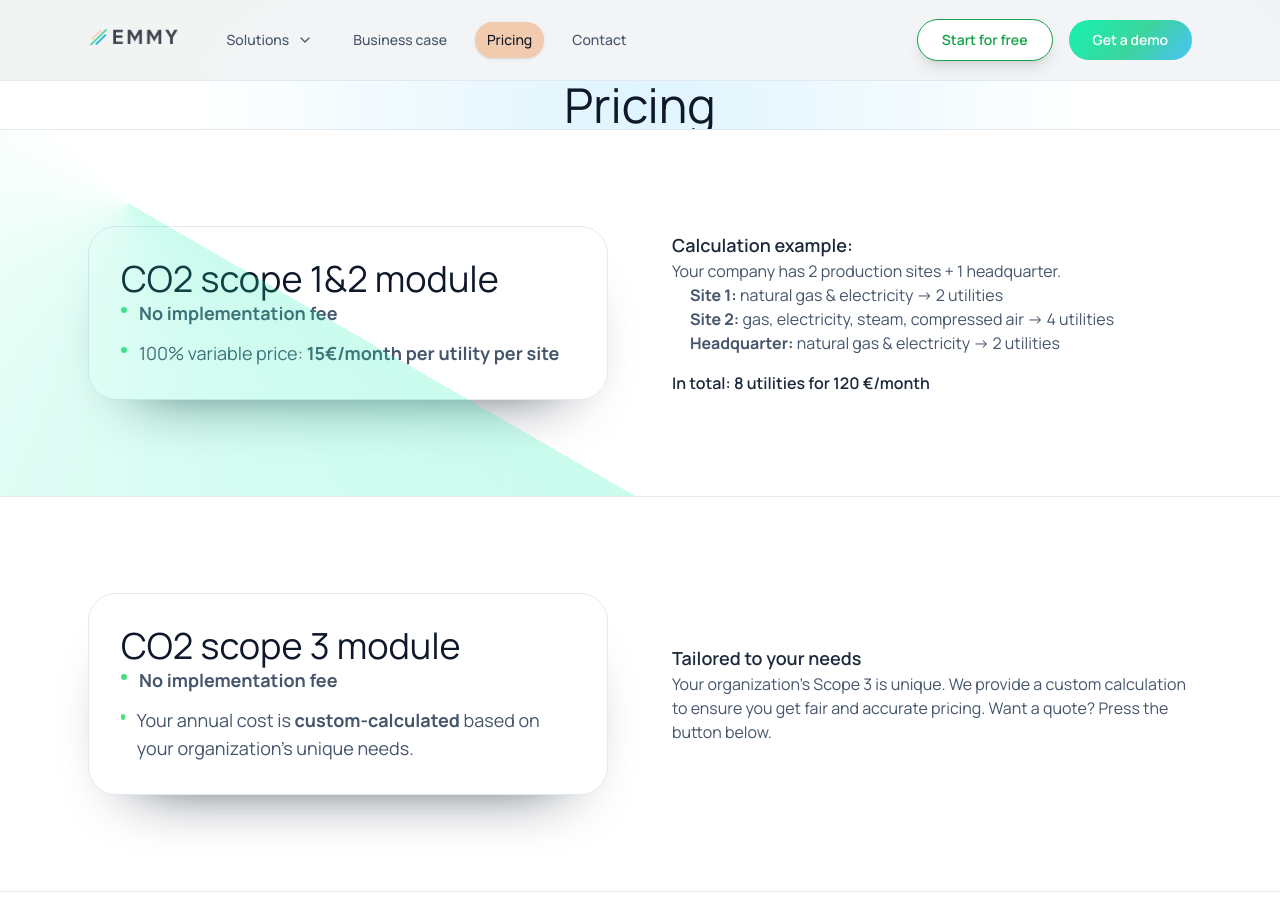
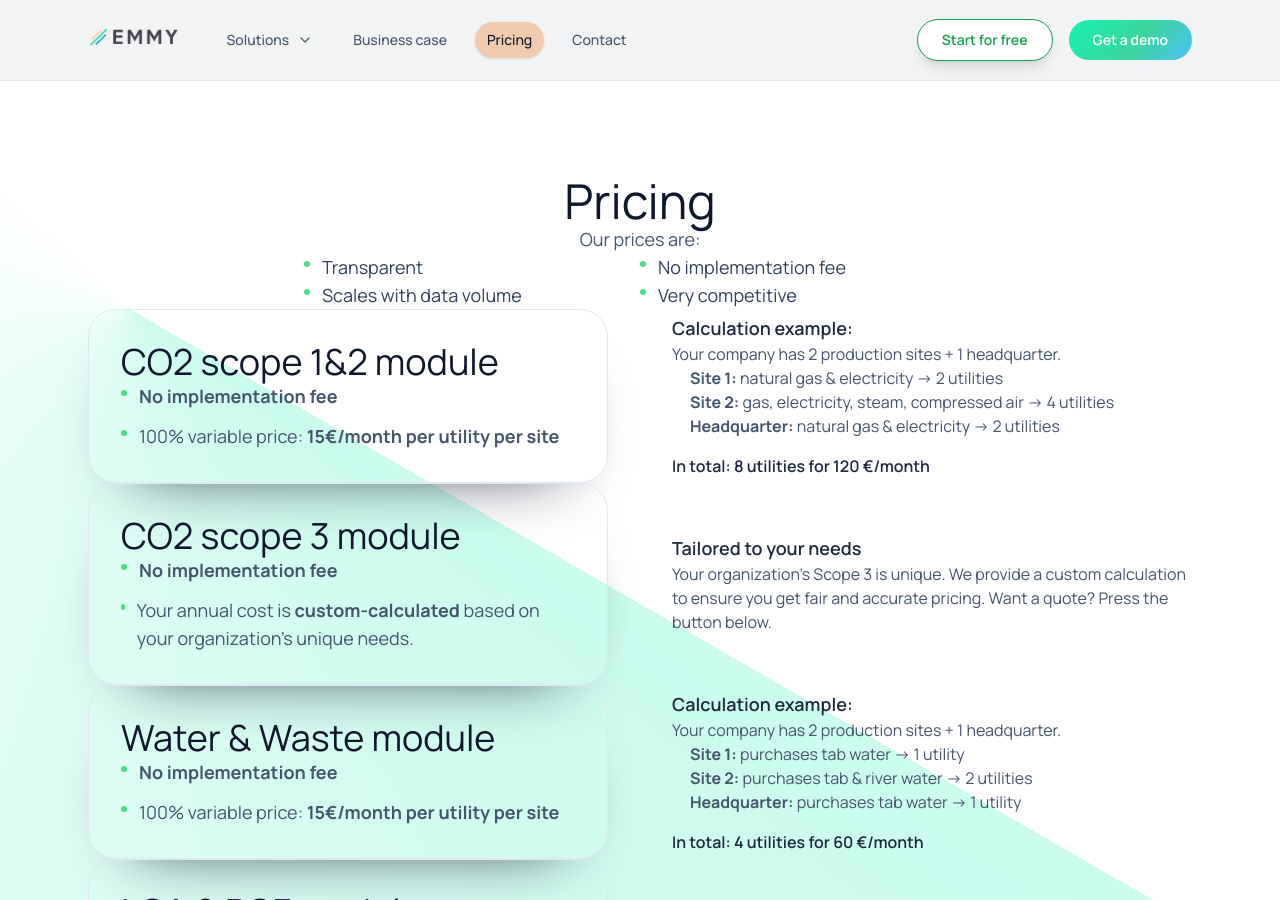
Before and after one commit to emmy-earth/promo-website, a Jekyll site: the page built from mission.html, in a window 1280 px wide and 900 px high. Built offline with Jekyll 4.4.1, drawn with Linux system fonts in a browser that asks for light colours; nearby versions of some CDN libraries; comment, search, counter and statistics services are not loaded.

Commit message:
Update mission.html

```diff
--- a/mission.html
+++ b/mission.html
@@ -4,34 +4,36 @@ title: "Pricing - Emmy.earth"
 description: "Learn about Emmy.earth's price to make carbon accounting effortless through automated, AI-powered sustainability data management platforms."
 ---
 
-<!-- Main Title Section -->
-<section class="relative overflow-hidden bg-white pt-24 pb-12 text-slate-900">
-  <div class="pointer-events-none absolute inset-0 bg-[radial-gradient(circle_at_center,rgba(56,189,248,0.18),rgba(22,242,176,0)_70%)] opacity-90"></div>
-  <div class="relative mx-auto max-w-4xl px-6 text-center" data-animate>
+<section class="relative overflow-hidden bg-white py-24 text-slate-900">
+  <!-- Single background for the entire page -->
+  <div class="pointer-events-none absolute inset-0 bg-[conic-gradient(from_120deg_at_10%_20%,rgba(16,240,176,0.22),rgba(16,240,176,0)_55%)]"></div>
+
+  <div class="relative mx-auto max-w-6xl px-6">
+    <!-- New Title and Intro Section -->
+    <div class="space-y-8 text-center mb-24" data-animate>
       <h1 class="font-light text-4xl text-slate-900 sm:text-5xl">Pricing</h1>
+      <p class="text-lg text-slate-600">Our prices are:</p>
+      <div class="mx-auto max-w-2xl">
+        <ul class="grid grid-cols-1 sm:grid-cols-2 gap-x-8 gap-y-3 text-left text-lg text-slate-700">
+          <li class="flex items-start gap-3"><span class="mt-2 h-1.5 w-1.5 flex-shrink-0 rounded-full bg-emerald-400"></span><span>Transparent</span></li>
+          <li class="flex items-start gap-3"><span class="mt-2 h-1.5 w-1.5 flex-shrink-0 rounded-full bg-emerald-400"></span><span>No implementation fee</span></li>
+          <li class="flex items-start gap-3"><span class="mt-2 h-1.5 w-1.5 flex-shrink-0 rounded-full bg-emerald-400"></span><span>Scales with data volume</span></li>
+          <li class="flex items-start gap-3"><span class="mt-2 h-1.5 w-1.5 flex-shrink-0 rounded-full bg-emerald-400"></span><span>Very competitive</span></li>
+        </ul>
       </div>
-</section>
+    </div>
 
-<!-- Scope 1&2 Section -->
-<section class="relative overflow-hidden border-t border-slate-200 bg-white py-24 text-slate-900">
-  <div class="pointer-events-none absolute inset-0 bg-[conic-gradient(from_120deg_at_10%_20%,rgba(16,240,176,0.22),rgba(16,240,176,0)_55%)]"></div>
-  <div class="mx-auto max-w-6xl px-6">
+    <!-- Wrapper for all pricing modules -->
+    <div class="space-y-24">
+      <!-- Scope 1&2 Module -->
       <div class="grid grid-cols-1 lg:grid-cols-2 gap-16 items-center">
-      <!-- Left Box -->
         <div class="rounded-3xl border border-slate-200 bg-slate-50/80 p-8 shadow-card h-full" data-animate>
           <h2 class="font-light text-3xl text-slate-900 sm:text-4xl mb-6">CO2 scope 1&2 module</h2>
           <ul class="space-y-3 text-lg text-slate-600">
-          <li class="flex items-start gap-3">
-            <span class="mt-2 h-1.5 w-1.5 flex-shrink-0 rounded-full bg-emerald-400"></span>
-            <span><strong>No implementation fee</strong></span>
-          </li>
-          <li class="flex items-start gap-3">
-            <span class="mt-2 h-1.5 w-1.5 flex-shrink-0 rounded-full bg-emerald-400"></span>
-            <span>100% variable price: <strong>15€/month per utility per site</strong></span>
-          </li>
+            <li class="flex items-start gap-3"><span class="mt-2 h-1.5 w-1.5 flex-shrink-0 rounded-full bg-emerald-400"></span><span><strong>No implementation fee</strong></span></li>
+            <li class="flex items-start gap-3"><span class="mt-2 h-1.5 w-1.5 flex-shrink-0 rounded-full bg-emerald-400"></span><span>100% variable price: <strong>15€/month per utility per site</strong></span></li>
           </ul>
         </div>
-      <!-- Right Text -->
         <div data-animate data-delay="0.1s">
           <h4 class="font-semibold text-lg text-slate-800 mb-4">Calculation example:</h4>
           <p class="text-slate-600 mb-4">Your company has 2 production sites + 1 headquarter.</p>
@@ -43,57 +45,31 @@ description: "Learn about Emmy.earth's price to make carbon accounting effortles
           <p class="mt-4 font-semibold text-slate-800">In total: 8 utilities for 120 €/month</p>
         </div>
       </div>
-  </div>
-</section>
 
-<!-- Scope 3 Section -->
-<section class="relative overflow-hidden border-t border-slate-200 bg-white py-24 text-slate-900">
-  <div class="pointer-events-none absolute inset-0 bg-[radial-gradient(circle_at_top_right,rgba(56,189,248,0.18),rgba(22,242,176,0)_70%)]"></div>
-  <div class="mx-auto max-w-6xl px-6">
+      <!-- Scope 3 Module -->
       <div class="grid grid-cols-1 lg:grid-cols-2 gap-16 items-center">
-      <!-- Left Box -->
         <div class="rounded-3xl border border-slate-200 bg-slate-50/80 p-8 shadow-card h-full" data-animate>
           <h2 class="font-light text-3xl text-slate-900 sm:text-4xl mb-6">CO2 scope 3 module</h2>
           <ul class="space-y-3 text-lg text-slate-600">
-          <li class="flex items-start gap-3">
-            <span class="mt-2 h-1.5 w-1.5 flex-shrink-0 rounded-full bg-emerald-400"></span>
-            <span><strong>No implementation fee</strong></span>
-          </li>
-          <li class="flex items-start gap-3">
-            <span class="mt-2 h-1.5 w-1.5 flex-shrink-0 rounded-full bg-emerald-400"></span>
-            <span>Your annual cost is <strong>custom-calculated</strong> based on your organization's unique needs.</span>
-          </li>
+            <li class="flex items-start gap-3"><span class="mt-2 h-1.5 w-1.5 flex-shrink-0 rounded-full bg-emerald-400"></span><span><strong>No implementation fee</strong></span></li>
+            <li class="flex items-start gap-3"><span class="mt-2 h-1.5 w-1.5 flex-shrink-0 rounded-full bg-emerald-400"></span><span>Your annual cost is <strong>custom-calculated</strong> based on your organization's unique needs.</span></li>
           </ul>
         </div>
-      <!-- Right Text -->
         <div class="text-slate-700" data-animate data-delay="0.1s">
           <h4 class="font-semibold text-lg text-slate-800 mb-2">Tailored to your needs</h4>
           <p class="text-slate-600">Your organization's Scope 3 is unique. We provide a custom calculation to ensure you get fair and accurate pricing. Want a quote? Press the button below.</p>
         </div>
       </div>
-  </div>
-</section>
 
-<!-- Water & Waste Section -->
-<section class="relative overflow-hidden border-t border-slate-200 bg-white py-24 text-slate-900">
-  <div class="pointer-events-none absolute inset-0 bg-[conic-gradient(from_240deg_at_90%_30%,rgba(16,240,176,0.22),rgba(16,240,176,0)_55%)]"></div>
-  <div class="mx-auto max-w-6xl px-6">
+      <!-- Water & Waste Module -->
       <div class="grid grid-cols-1 lg:grid-cols-2 gap-16 items-center">
-      <!-- Left Box -->
         <div class="rounded-3xl border border-slate-200 bg-slate-50/80 p-8 shadow-card h-full" data-animate>
           <h2 class="font-light text-3xl text-slate-900 sm:text-4xl mb-6">Water & Waste module</h2>
           <ul class="space-y-3 text-lg text-slate-600">
-          <li class="flex items-start gap-3">
-            <span class="mt-2 h-1.5 w-1.5 flex-shrink-0 rounded-full bg-emerald-400"></span>
-            <span><strong>No implementation fee</strong></span>
-          </li>
-          <li class="flex items-start gap-3">
-            <span class="mt-2 h-1.5 w-1.5 flex-shrink-0 rounded-full bg-emerald-400"></span>
-            <span>100% variable price: <strong>15€/month per utility per site</strong></span>
-          </li>
+            <li class="flex items-start gap-3"><span class="mt-2 h-1.5 w-1.5 flex-shrink-0 rounded-full bg-emerald-400"></span><span><strong>No implementation fee</strong></span></li>
+            <li class="flex items-start gap-3"><span class="mt-2 h-1.5 w-1.5 flex-shrink-0 rounded-full bg-emerald-400"></span><span>100% variable price: <strong>15€/month per utility per site</strong></span></li>
           </ul>
         </div>
-      <!-- Right Text -->
         <div data-animate data-delay="0.1s">
           <h4 class="font-semibold text-lg text-slate-800 mb-4">Calculation example:</h4>
           <p class="text-slate-600 mb-4">Your company has 2 production sites + 1 headquarter.</p>
@@ -105,42 +81,28 @@ description: "Learn about Emmy.earth's price to make carbon accounting effortles
           <p class="mt-4 font-semibold text-slate-800">In total: 4 utilities for 60 €/month</p>
         </div>
       </div>
-  </div>
-</section>
 
-<!-- LCA & PCF Section -->
-<section class="relative overflow-hidden border-t border-slate-200 bg-white py-24 text-slate-900">
-  <div class="pointer-events-none absolute inset-0 bg-[radial-gradient(circle_at_bottom_left,rgba(56,189,248,0.18),rgba(22,242,176,0)_70%)]"></div>
-  <div class="mx-auto max-w-6xl px-6">
+      <!-- LCA & PCF Module -->
       <div class="grid grid-cols-1 lg:grid-cols-2 gap-16 items-center">
-      <!-- Left Box -->
         <div class="rounded-3xl border border-slate-200 bg-slate-50/80 p-8 shadow-card h-full" data-animate>
           <h2 class="font-light text-3xl text-slate-900 sm:text-4xl mb-6">LCA & PCF module</h2>
           <ul class="space-y-3 text-lg text-slate-600">
-          <li class="flex items-start gap-3">
-            <span class="mt-2 h-1.5 w-1.5 flex-shrink-0 rounded-full bg-emerald-400"></span>
-            <span><strong>No implementation fee</strong></span>
-          </li>
-          <li class="flex items-start gap-3">
-            <span class="mt-2 h-1.5 w-1.5 flex-shrink-0 rounded-full bg-emerald-400"></span>
-            <span>Your annual cost is <strong>custom-calculated</strong> based on your organization's unique needs.</span>
-          </li>
+            <li class="flex items-start gap-3"><span class="mt-2 h-1.5 w-1.5 flex-shrink-0 rounded-full bg-emerald-400"></span><span><strong>No implementation fee</strong></span></li>
+            <li class="flex items-start gap-3"><span class="mt-2 h-1.5 w-1.5 flex-shrink-0 rounded-full bg-emerald-400"></span><span>Your annual cost is <strong>custom-calculated</strong> based on your organization's unique needs.</span></li>
           </ul>
         </div>
-      <!-- Right Text -->
         <div class="text-slate-700" data-animate data-delay="0.1s">
           <h4 class="font-semibold text-lg text-slate-800 mb-2">Built for your products</h4>
           <p class="text-slate-600">Life Cycle Assessments and Product Carbon Footprints are highly specific. Contact us for a custom quote tailored to your products.</p>
         </div>
       </div>
     </div>
-</section>
 
     <!-- Final CTA Section -->
-<section class="relative overflow-hidden border-t border-slate-200 bg-white py-24 text-slate-900">
-  <div class="relative mx-auto max-w-4xl px-6 text-center" data-animate>
+    <div class="relative mx-auto max-w-4xl px-6 text-center pt-24" data-animate>
       <a href="{{ site.baseurl }}/contact/" class="cta-primary cursor-pointer inline-flex items-center justify-center rounded-full px-8 py-4 text-lg font-semibold text-white shadow-aurora transition hover:-translate-y-0.5 focus-visible:outline-2 focus-visible:outline-offset-2 focus-visible:outline-emerald-300">
           Get a Quote
       </a>
     </div>
+  </div>
 </section>
```
Lines whose indentation alone changed are shown as unchanged.
